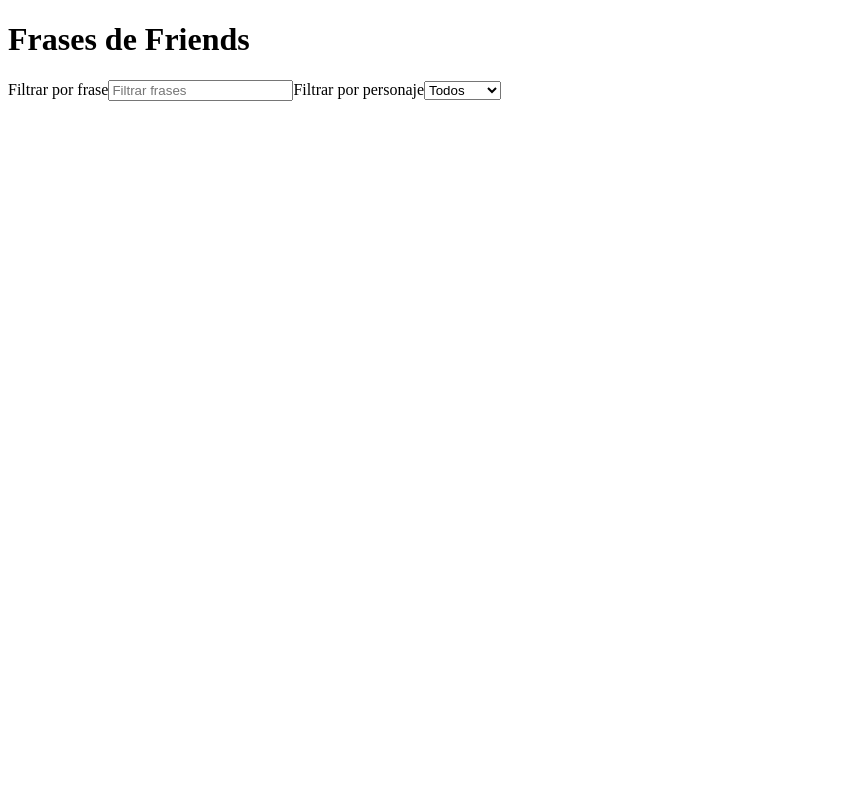
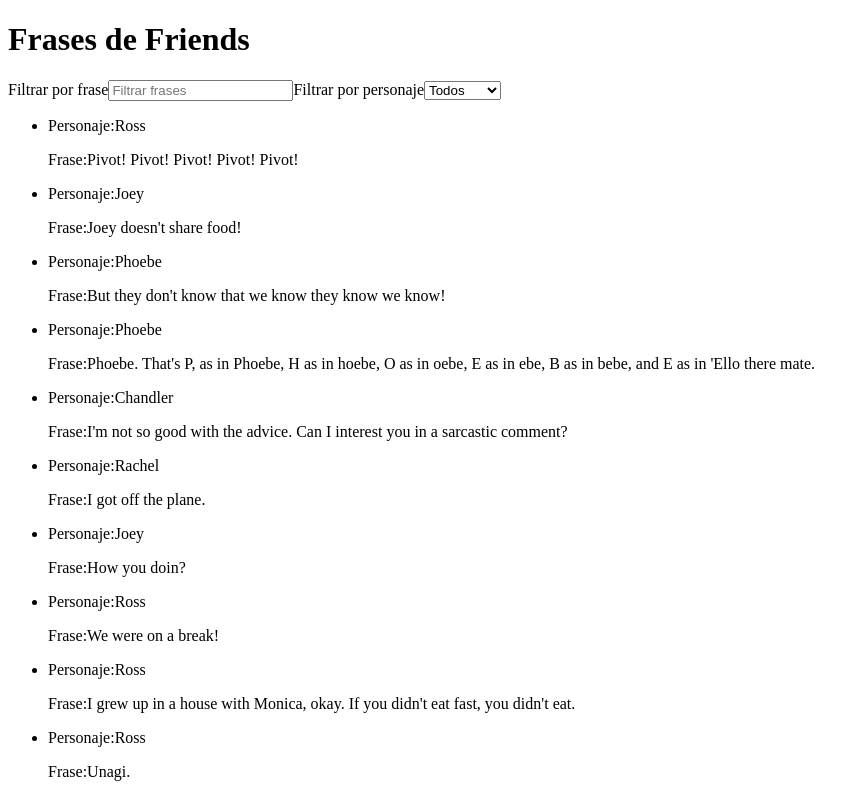
Before and after one commit to Adalab/modulo-3-evaluacion-intermedia-Aimarest, a React (Create React App) app: page / in a window 1280 px wide. Shown: the top 797 px of the page, without its empty margins (0-866 px from the left). Built offline with nearby package versions, Linux system fonts and the light colour scheme.

Commit message:
map data

```diff
--- a/src/components/App.js
+++ b/src/components/App.js
@@ -4,7 +4,18 @@
 function App() {
   //Variables de estado:
   const [data, setData] = useState(phrasesList);
-  const htmlData = data.map((phrase, index) => <li></li>);
+  const htmlData = data.map((phrase, index) => (
+    <li className="quote__item" key={index}>
+      <p className="phrase__character">
+        <label>Personaje:</label>
+        {phrase.character}
+      </p>
+      <p className="phrase__quote">
+        <label>Frase:</label>
+        {phrase.quote}
+      </p>
+    </li>
+  ));
   return (
     <div className="App">
       <header>
@@ -30,6 +41,9 @@
           </select>
         </form>
       </header>
+      <main>
+        <ul className="quotes__list">{htmlData}</ul>
+      </main>
     </div>
   );
 }
```
